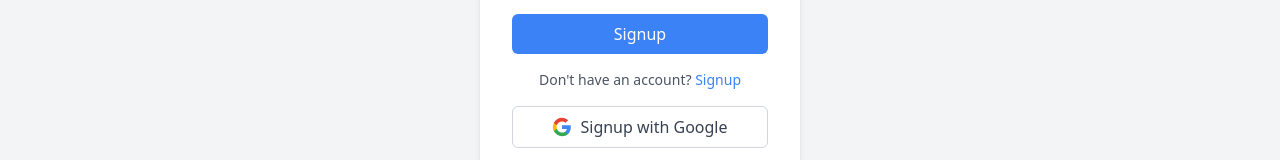
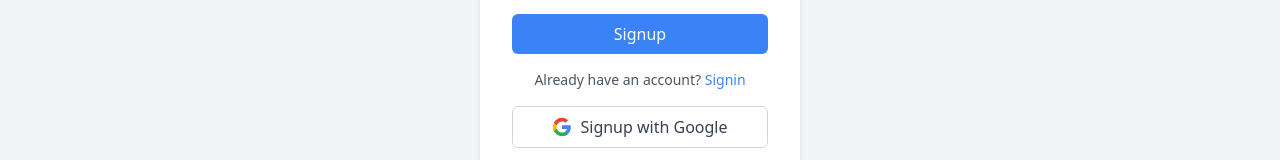
Before and after one commit to officialcody/task-management-mern, a React (Vite) app in the folder frontend/: page /signup in a window 1280 px wide. Shown: the part 596-756 px from the top of the page. Built offline with nearby package versions, Linux system fonts and the light colour scheme; no server answers.

Commit message:
UI: Signup Page Changes

```diff
--- a/frontend/src/pages/Signup.jsx
+++ b/frontend/src/pages/Signup.jsx
@@ -104,9 +104,9 @@ const Signup = () => {
           </button>
         </form>
         <p className="mt-4 text-center text-sm text-gray-600">
-          Don't have an account?{" "}
-          <Link className="text-blue-500 hover:underline" to={"/signup"}>
-            Signup
+          Already have an account?{" "}
+          <Link className="text-blue-500 hover:underline" to={"/signin"}>
+            Signin
           </Link>
         </p>
         <div className="mt-4">
```
